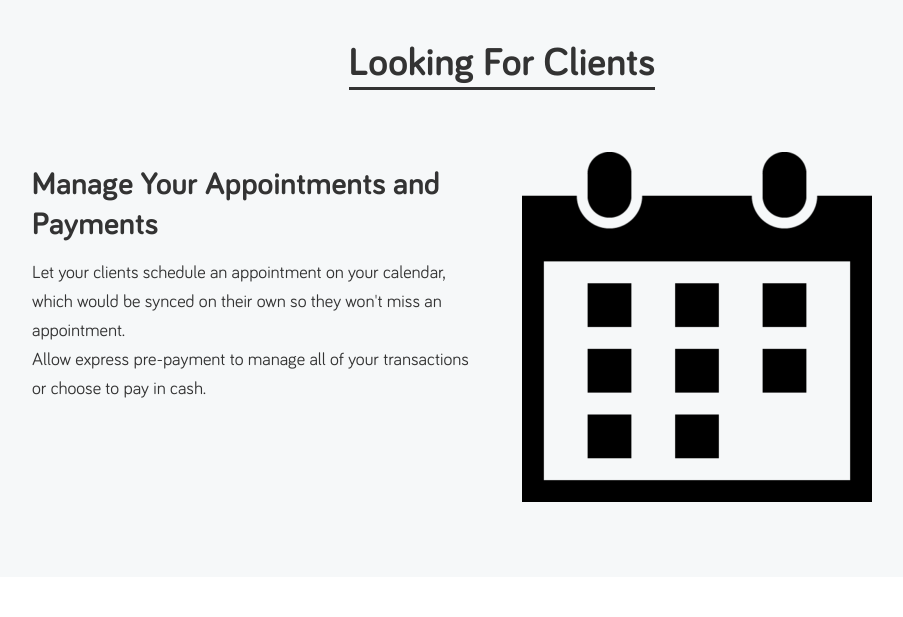
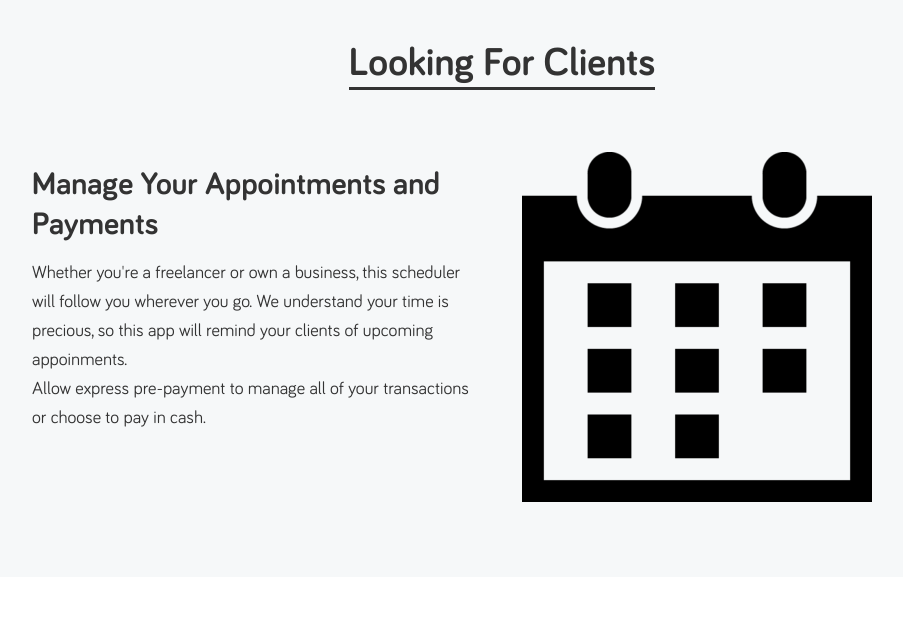
Before and after one commit to derek-nguyen/sephyr, a Django app: page / in a window 1280 px wide. Shown: the part 801-1418 px from the top of the page, without its empty margins (138-1041 px from the left). Run offline with Django 3.2, Linux system fonts and the light colour scheme; some libraries are stand-ins or nearby versions.

Commit message:
html: changed feature a description

```diff
--- a/app/templates/index.html
+++ b/app/templates/index.html
@@ -64,7 +64,7 @@
 		<div class="feature-a">
 			<div class="feature-a-copy">
 				<h2>Manage Your Appointments and Payments</h2>
-				<p>Let your clients schedule an appointment on your calendar, which would be synced on their own so they won't miss an appointment.</p>
+				<p>Whether you're a freelancer or own a business, this scheduler will follow you wherever you go. We understand your time is precious, so this app will remind your clients of upcoming appoinments.  </p>
 				<p>Allow express pre-payment to manage all of your transactions or choose to pay in cash.</p>
 			</div>
 		</div>
```
